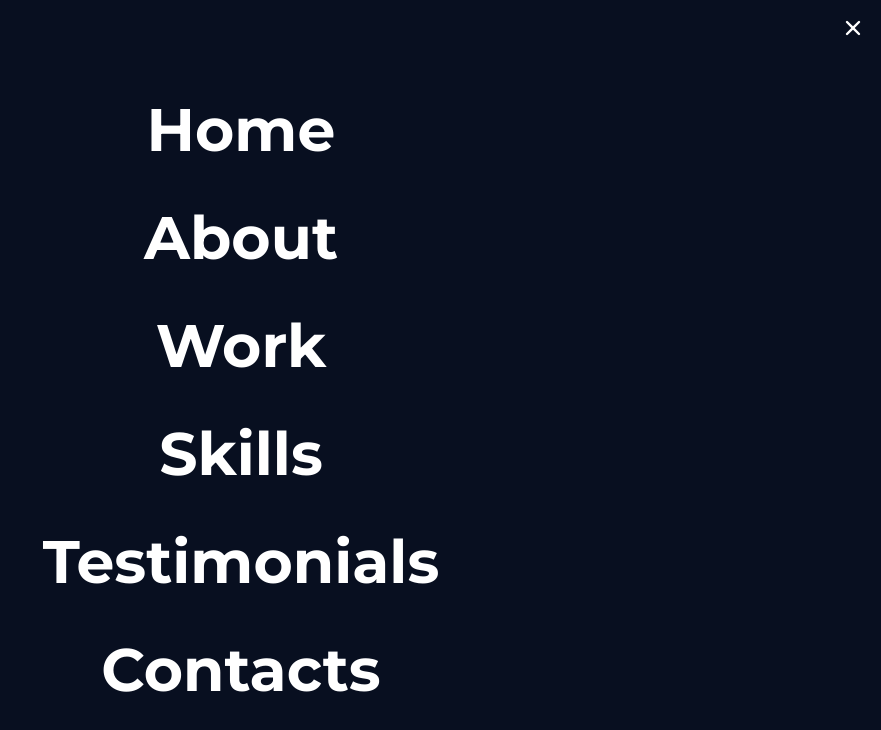
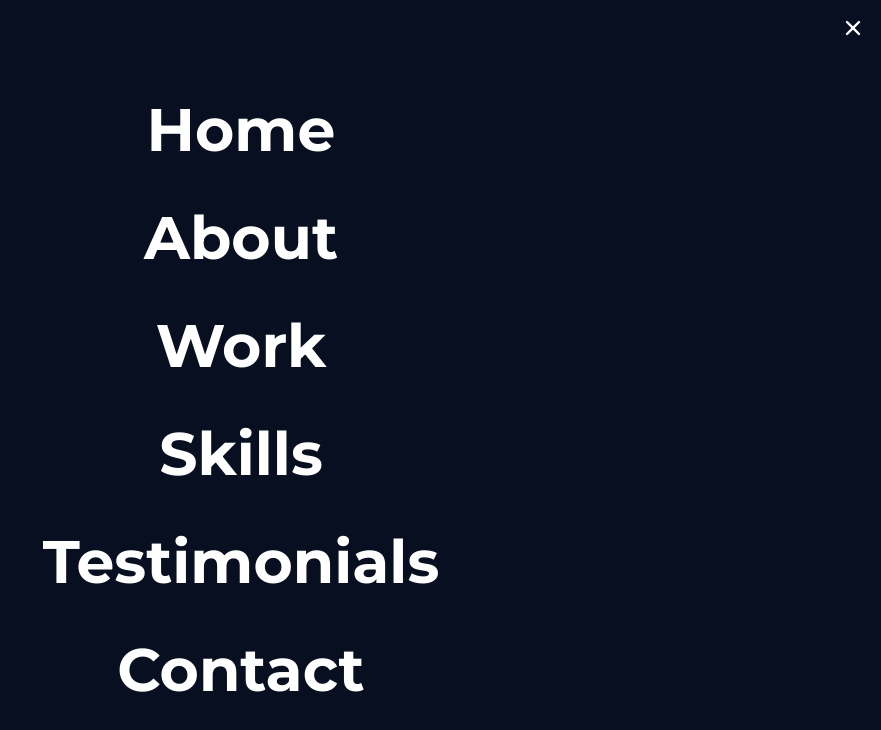
Before and after one commit to therealdanmalmx/miseendigital, a Next.js app: page /contacts in a window 1280 px wide. Both pictures are taken after a click on the element 1230 px from the left and 56 px from the top of the page. Shown: the top 730 px of the page, without its empty margins (399-1280 px from the left). Built offline with nearby package versions, Linux system fonts and the light colour scheme.

Commit message:
Add conditional for Home link

```diff
--- a/components/Navbar.js
+++ b/components/Navbar.js
@@ -9,7 +9,7 @@ const Navbar = () => {
 
   useEffect(() => {
     const changeBackground = () => {
-      if (window.scrollY >= 80) {
+      if (window.scrollY >= 150) {
         setIsScrolled(true);
       } else {
         setIsScrolled(false);
@@ -66,12 +66,12 @@ const Navbar = () => {
                   "Work",
                   "Skills",
                   "Testimonials",
-                  "Contacts",
+                  "Contact",
                 ].map((item) => (
                   <li className="m-4" key={item}>
                     <a
                       className="text-6xl font-bold text-white hover:text-primary-color"
-                      href={`/${item.toLowerCase()}`}
+                      href={"Home" ? "/" : `/${item.toLowerCase()}`}
                       onClick={() => setToggle(false)}
                     >
                       {item}
```
